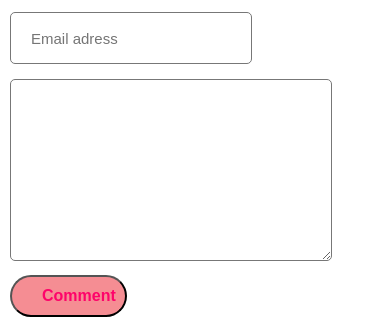
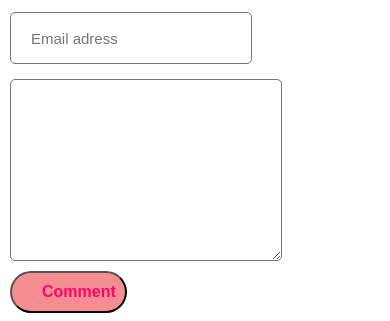
Before and after one commit to Pecky-graphics/Lyric-Fountain, a plain HTML site: page index.html in a window 390 px wide. Shown: the part 5807-6128 px from the top of the page. Drawn offline with nearby package versions, Linux system fonts and the light colour scheme.

Commit message:
Update style.css

```diff
--- a/style.css
+++ b/style.css
@@ -60,6 +60,7 @@ overflow-x:hidden;
     border-radius:5px;
     border:1px solid #777;
     font-size:15px;
+Display:flex;
 }
 .comment-box input:focus{
     border:1px solid #000;
@@ -626,11 +627,8 @@ Margin-left:10px;
         width: 200px;
     }
     .comment-box textarea{
-        width:50px;
+        width:0%;
     }
-.comment-box textarea input{
-Width:100%;
-}
     .comment-box button{
         width:50%;
     }
```
